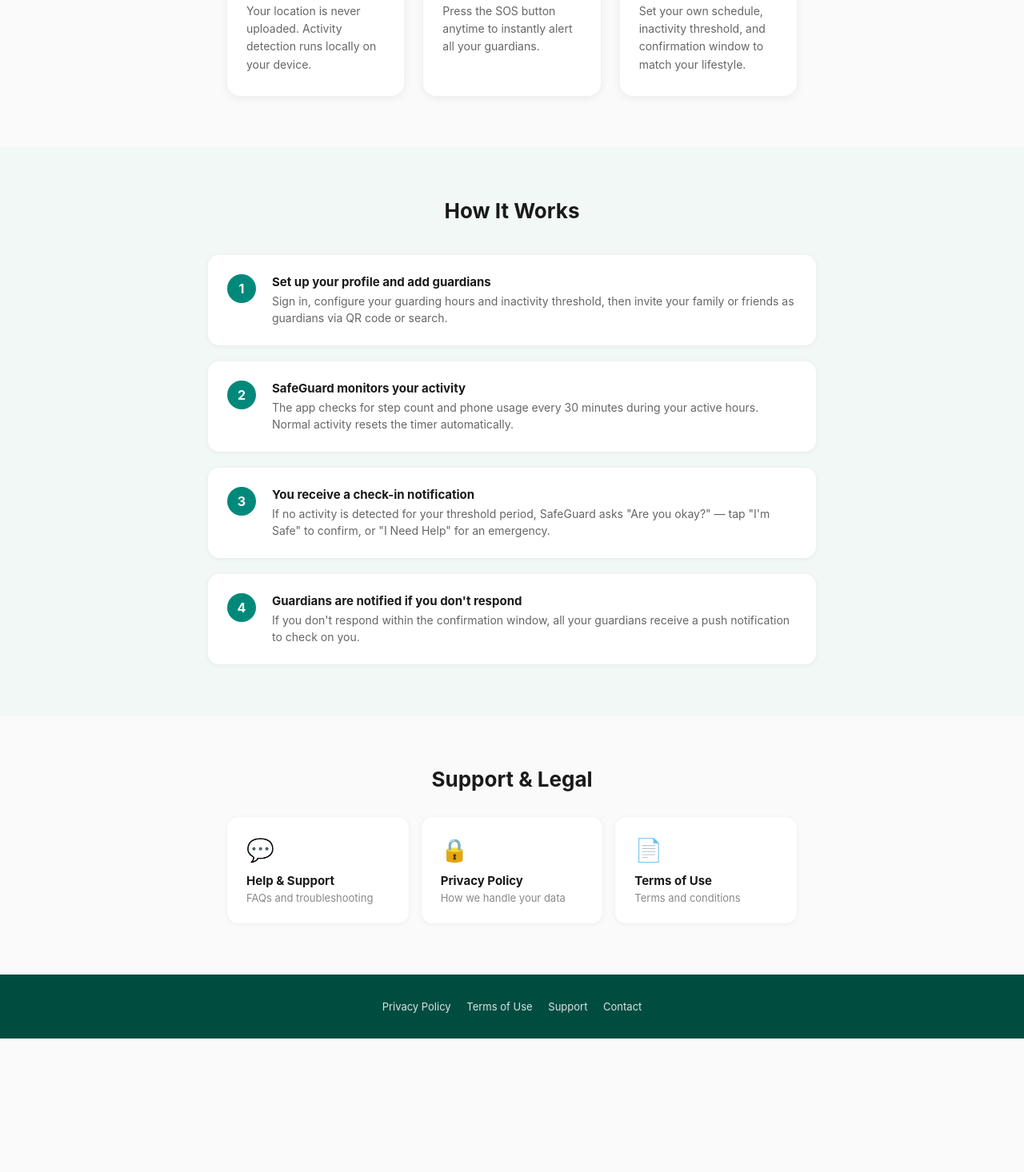
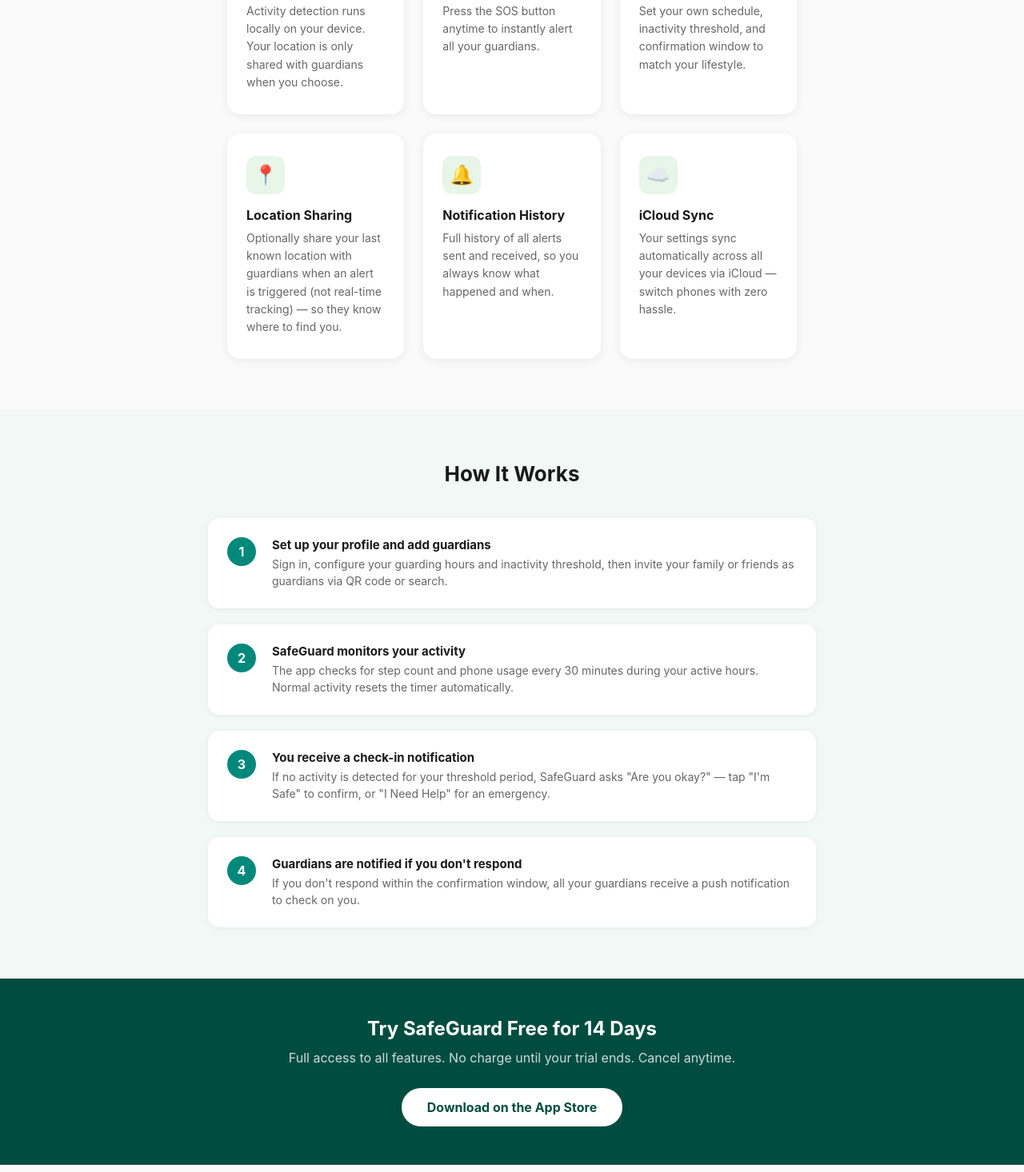
Before and after one commit to stephen986127-bot/SafeGuard, a plain HTML site: page index.html in a window 1280 px wide. Shown: the part 994-2460 px from the top of the page at 80% size. Before the commit the page ends 2293 px from the top, so only its background shows below. Drawn offline with Linux system fonts and the light colour scheme.

Commit message:
Update index.html

```diff
--- a/index.html
+++ b/index.html
@@ -8,7 +8,6 @@
 * { margin: 0; padding: 0; box-sizing: border-box; }
 body { font-family: -apple-system, BlinkMacSystemFont, 'Segoe UI', Roboto, sans-serif; color: #1a1a1a; background: #fafafa; }
 
-/* Header */
 .hero { background: linear-gradient(135deg, #00897B, #004D40); padding: 80px 24px 64px; text-align: center; }
 .hero-icon { width: 96px; height: 96px; background: rgba(255,255,255,0.15); border-radius: 22px; margin: 0 auto 24px; display: flex; align-items: center; justify-content: center; }
 .hero-icon svg { width: 52px; height: 52px; fill: white; }
@@ -17,7 +16,6 @@
 .app-store-btn { display: inline-block; background: white; color: #004D40; font-weight: 700; font-size: 16px; padding: 14px 32px; border-radius: 50px; text-decoration: none; transition: opacity 0.2s; }
 .app-store-btn:hover { opacity: 0.9; }
 
-/* Features */
 .features { max-width: 760px; margin: 0 auto; padding: 64px 24px; }
 .features h2 { font-size: 26px; font-weight: 700; text-align: center; margin-bottom: 40px; color: #1a1a1a; }
 .feature-grid { display: grid; grid-template-columns: repeat(auto-fit, minmax(220px, 1fr)); gap: 24px; }
@@ -26,7 +24,6 @@
 .feature-card h3 { font-size: 16px; font-weight: 700; margin-bottom: 8px; color: #1a1a1a; }
 .feature-card p { font-size: 14px; color: #666; line-height: 1.6; }
 
-/* How it works */
 .how { background: #F1F8F6; padding: 64px 24px; }
 .how-inner { max-width: 760px; margin: 0 auto; }
 .how h2 { font-size: 26px; font-weight: 700; text-align: center; margin-bottom: 40px; }
@@ -36,7 +33,11 @@
 .step-text h3 { font-size: 15px; font-weight: 700; margin-bottom: 4px; }
 .step-text p { font-size: 14px; color: #666; line-height: 1.5; }
 
-/* Links */
+.trial-banner { background: #004D40; padding: 48px 24px; text-align: center; }
+.trial-banner h2 { color: white; font-size: 24px; font-weight: 700; margin-bottom: 12px; }
+.trial-banner p { color: rgba(255,255,255,0.8); font-size: 16px; margin-bottom: 28px; }
+.trial-banner .app-store-btn { background: white; color: #004D40; }
+
 .links { max-width: 760px; margin: 0 auto; padding: 64px 24px; }
 .links h2 { font-size: 26px; font-weight: 700; text-align: center; margin-bottom: 32px; }
 .link-grid { display: grid; grid-template-columns: repeat(auto-fit, minmax(200px, 1fr)); gap: 16px; }
@@ -46,25 +47,23 @@
 .link-card h3 { font-size: 15px; font-weight: 700; margin-bottom: 4px; }
 .link-card p { font-size: 13px; color: #888; }
 
-/* Footer */
 footer { background: #004D40; color: rgba(255,255,255,0.7); text-align: center; padding: 32px 24px; font-size: 13px; }
 footer a { color: rgba(255,255,255,0.85); text-decoration: none; margin: 0 8px; }
 footer a:hover { color: white; }
+footer p + p { margin-top: 8px; }
 </style>
 </head>
 <body>
 
-<!-- Hero -->
 <div class="hero">
   <div class="hero-icon">
     <svg viewBox="0 0 24 24"><path d="M12 1L3 5v6c0 5.55 3.84 10.74 9 12 5.16-1.26 9-6.45 9-12V5l-9-4z"/></svg>
   </div>
   <h1>SafeGuard</h1>
   <p>A personal safety app that watches over you and alerts your loved ones when you need them most.</p>
-  <a href="https://apps.apple.com" class="app-store-btn">Download on the App Store</a>
+  <a href="https://apps.apple.com/app/id6744538614" class="app-store-btn">Download on the App Store</a>
 </div>
 
-<!-- Features -->
 <div class="features">
   <h2>Why SafeGuard?</h2>
   <div class="feature-grid">
@@ -86,7 +85,7 @@
     <div class="feature-card">
       <div class="feature-icon">🔒</div>
       <h3>Privacy First</h3>
-      <p>Your location is never uploaded. Activity detection runs locally on your device.</p>
+      <p>Activity detection runs locally on your device. Your location is only shared with guardians when you choose.</p>
     </div>
     <div class="feature-card">
       <div class="feature-icon">🆘</div>
@@ -98,10 +97,24 @@
       <h3>Fully Configurable</h3>
       <p>Set your own schedule, inactivity threshold, and confirmation window to match your lifestyle.</p>
     </div>
+    <div class="feature-card">
+      <div class="feature-icon">📍</div>
+      <h3>Location Sharing</h3>
+      <p>Optionally share your last known location with guardians when an alert is triggered (not real-time tracking) — so they know where to find you.</p>
+    </div>
+    <div class="feature-card">
+      <div class="feature-icon">🔔</div>
+      <h3>Notification History</h3>
+      <p>Full history of all alerts sent and received, so you always know what happened and when.</p>
+    </div>
+    <div class="feature-card">
+      <div class="feature-icon">☁️</div>
+      <h3>iCloud Sync</h3>
+      <p>Your settings sync automatically across all your devices via iCloud — switch phones with zero hassle.</p>
+    </div>
   </div>
 </div>
 
-<!-- How it works -->
 <div class="how">
   <div class="how-inner">
     <h2>How It Works</h2>
@@ -138,7 +151,12 @@
   </div>
 </div>
 
-<!-- Links -->
+<div class="trial-banner">
+  <h2>Try SafeGuard Free for 14 Days</h2>
+  <p>Full access to all features. No charge until your trial ends. Cancel anytime.</p>
+  <a href="https://apps.apple.com/app/id6744538614" class="app-store-btn">Download on the App Store</a>
+</div>
+
 <div class="links">
   <h2>Support & Legal</h2>
   <div class="link-grid">
@@ -160,12 +178,15 @@
   </div>
 </div>
 
-<!-- Footer -->
 <footer>
   <p>
     <a href="privacy.html">Privacy Policy</a>
     <a href="terms.html">Terms of Use</a>
     <a href="support.html">Support</a>
-    <a href="/cdn-cgi/l/email-protection#d9aaadbca9b1bcb7ebe9e8ece9eae9eb99beb4b8b0b5f7bab6b4">Contact</a>
+    <a href="mailto:stephen20150302@gmail.com">Contact</a>
   </p>
-  <p s
+  <p style="margin-top: 8px;">© 2026 SafeGuard. All rights reserved.</p>
+</footer>
+
+</body>
+</html>
```
